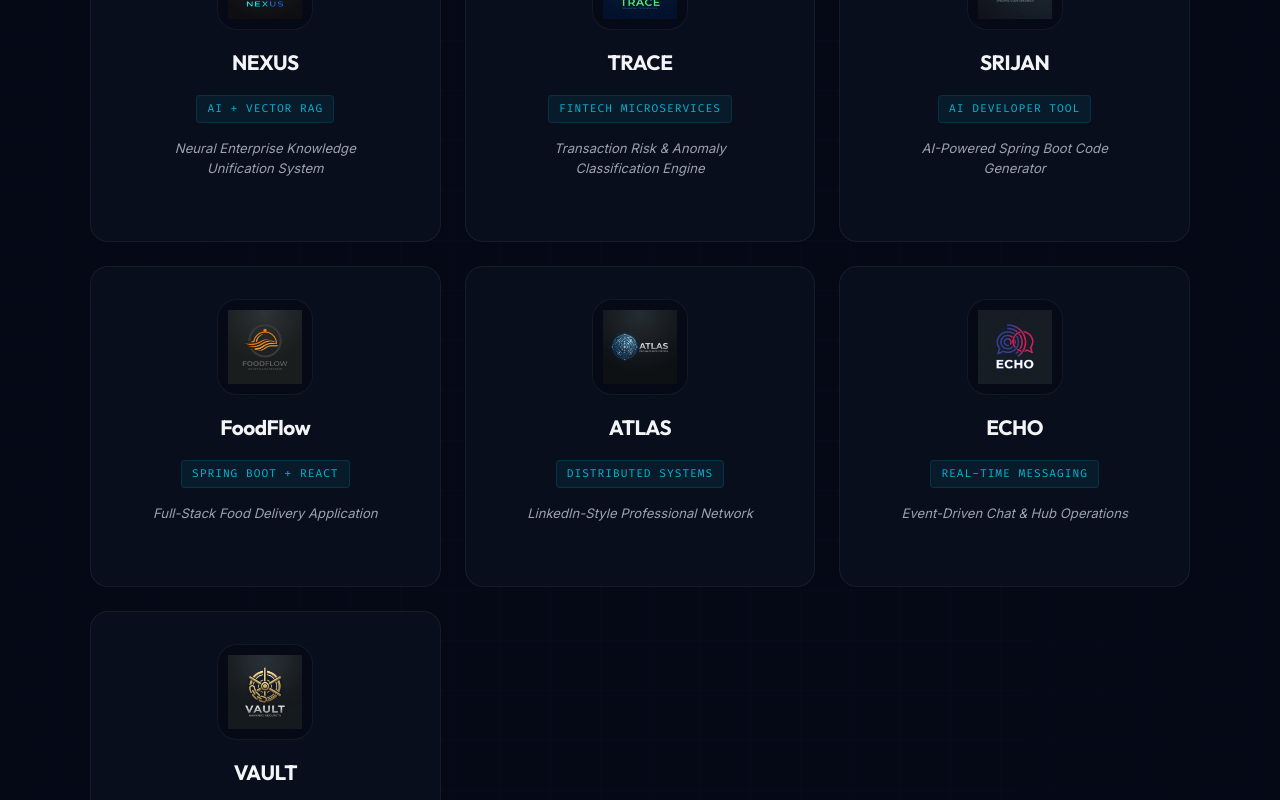
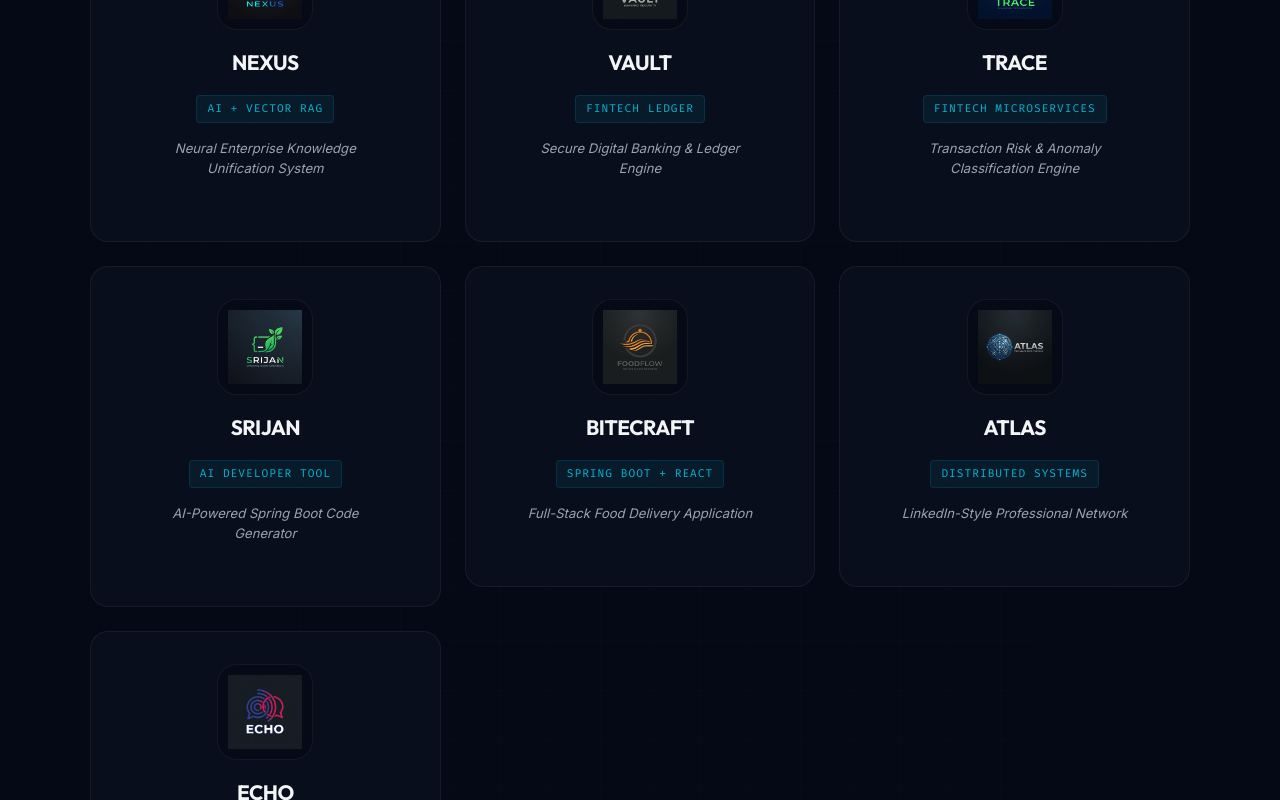
Before and after one commit to ritik-hedau18/my-portfolio, a React (Vite) app: page / in a window 1280 px wide. Shown: the part 2960-3760 px from the top of the page. Built offline with nearby package versions, Linux system fonts and the light colour scheme.

Commit message:
fix: reorder projects list and remove currently working status on vault

```diff
--- a/src/App.jsx
+++ b/src/App.jsx
@@ -30,6 +30,27 @@ const projects = [
     deepDive: {
       title: "Hybrid Search Optimization",
       detail: "Integrates dense vector similarity scores from Qdrant with BM25 metadata keyword matching. This hybrid pipeline ensures the RAG model retrieves exact matches (like function names or config IDs) while preserving semantic context."
+    }
+  },
+  {
+    name: "VAULT",
+    logo: vaultLogo,
+    full: "Secure Digital Banking & Ledger Engine",
+    tag: "FinTech Ledger",
+    desc: "Secure banking transaction engine. Utilizes Redis distributed locks and database locks to prevent double-spending, database field-level encryption, Google Authenticator (TOTP) 2FA, and Quartz-scheduled interest jobs.",
+    tech: ["Spring Boot", "Redis Distributed Locks", "2FA TOTP", "AES-256-GCM", "PostgreSQL", "MongoDB", "Quartz Scheduler", "React 19"],
+    github: "https://github.com/ritik-hedau18/VAULT",
+    hasGithub: true,
+    problem: "FinTech ledgers are vulnerable to double-spending concurrency bugs, unauthorized account breaches, and data corruption in automated scheduled cron routines.",
+    solution: "Engineered a secure ledger database using Redis (Redisson) distributed locks and JPA pessimistic database locks to force strict transactional isolation. Integrated TOTP-based 2FA, encrypted balances, and scheduled daily interest calculations via Quartz.",
+    impact: [
+      "Blocked 100% of double-spending attempts in multi-threaded race condition tests.",
+      "Protected user balances with field-level AES-GCM encryption.",
+      "Quartz system processed 50,000+ recurring interest calculations daily without error."
+    ],
+    deepDive: {
+      title: "Redisson Distributed Locks",
+      detail: "Wraps financial ledger updates in Redisson distributed locks with a lease-time watchdog. This guarantees mutual exclusion across microservice nodes and auto-releases locks if a node fails mid-transaction."
     }
   },
   {
@@ -76,13 +97,13 @@ const projects = [
     }
   },
   {
-    name: "FoodFlow",
+    name: "BITECRAFT",
     logo: foodflowLogo,
     full: "Full-Stack Food Delivery Application",
     tag: "Spring Boot + React",
-    desc: "Production-ready full-stack food delivery application. Features an optimized Spring Boot 3 REST API paired with a responsive React dashboard. Supports complete order lifecycles, lazy-load database query optimizations, real-time cart state synchronization, and role-based JWT authentication.",
+    desc: "Production-ready full-stack food delivery application (Zomato/Swiggy-style). Features an optimized Spring Boot 3 REST API paired with a responsive React dashboard. Supports complete order lifecycles, lazy-load database query optimizations, real-time cart state synchronization, and role-based JWT authentication.",
     tech: ["Spring Boot 3", "React 19", "Redux Toolkit", "PostgreSQL", "Spring Security", "JWT", "Hibernate / JPA", "Tailwind CSS", "JUnit & Mockito"],
-    github: "https://github.com/ritik-hedau18/food-delivery-backend",
+    github: "https://github.com/ritik-hedau18/Bitecraft",
     hasGithub: true,
     problem: "E-commerce databases struggle under dense menu reads and volatile cart writes, while frontend cart state can easily fall out of sync with backend transactional bounds during concurrent actions.",
     solution: "Developed a secure full-stack platform using Spring Boot 3 and React 19. Designed a Redux Toolkit state machine for local cart management, synchronizing asynchronously with optimized Hibernate databases using join-fetching to resolve N+1 queries.",
@@ -137,27 +158,6 @@ const projects = [
       title: "Horizontal WebSocket Scaling",
       detail: "Uses a Redis Pub/Sub backplane to synchronize messaging across multiple stateless WebSocket instances. Users connected to separate servers can exchange real-time STOMP packets seamlessly."
     }
-  },
-  {
-    name: "VAULT",
-    logo: vaultLogo,
-    full: "Secure Digital Banking & Ledger Engine",
-    tag: "FinTech Ledger",
-    desc: "Secure banking transaction engine. Utilizes Redis distributed locks and database locks to prevent double-spending, database field-level encryption, Google Authenticator (TOTP) 2FA, and Quartz-scheduled interest jobs.",
-    tech: ["Spring Boot", "Redis Distributed Locks", "2FA TOTP", "AES-256-GCM", "PostgreSQL", "MongoDB", "Quartz Scheduler", "React 19"],
-    github: "",
-    hasGithub: false,
-    problem: "FinTech ledgers are vulnerable to double-spending concurrency bugs, unauthorized account breaches, and data corruption in automated scheduled cron routines.",
-    solution: "Engineered a secure ledger database using Redis (Redisson) distributed locks and JPA pessimistic database locks to force strict transactional isolation. Integrated TOTP-based 2FA, encrypted balances, and scheduled daily interest calculations via Quartz.",
-    impact: [
-      "Blocked 100% of double-spending attempts in multi-threaded race condition tests.",
-      "Protected user balances with field-level AES-GCM encryption.",
-      "Quartz system processed 50,000+ recurring interest calculations daily without error."
-    ],
-    deepDive: {
-      title: "Redisson Distributed Locks",
-      detail: "Wraps financial ledger updates in Redisson distributed locks with a lease-time watchdog. This guarantees mutual exclusion across microservice nodes and auto-releases locks if a node fails mid-transaction."
-    }
   }
 ];
 
```
